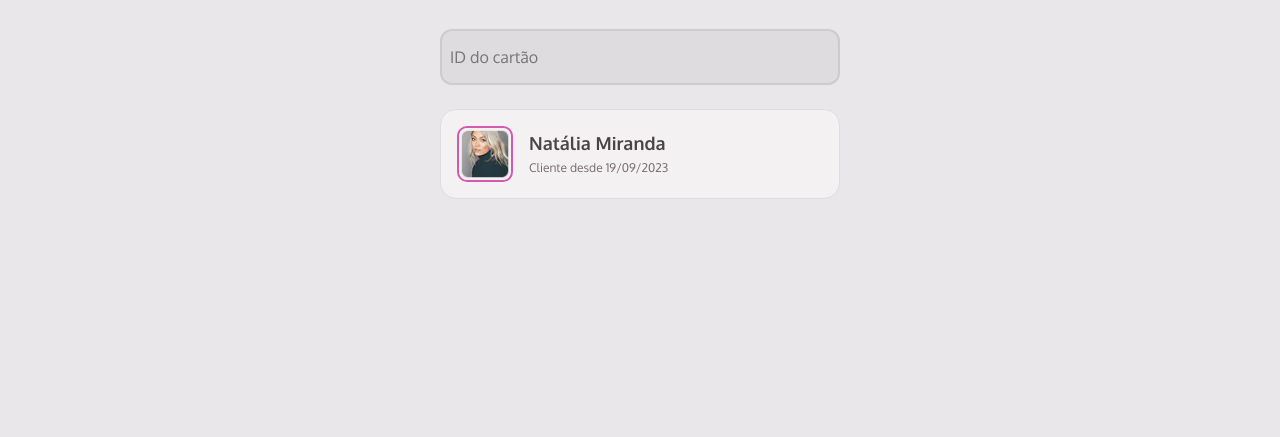
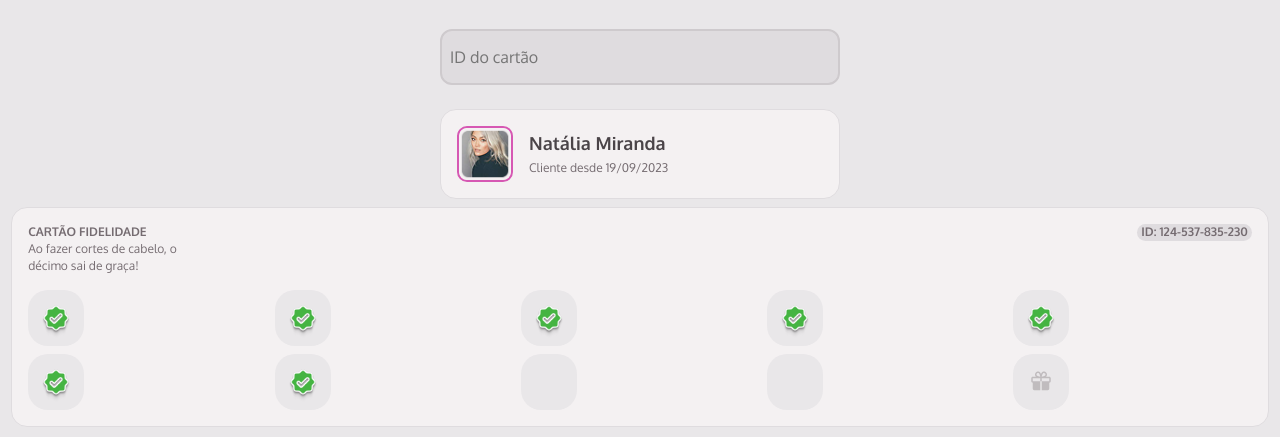
Before and after one commit to fellipesnoww/mba-web-fundamental-member-club, a website built with webpack: page index.html in a window 1280 px wide. Shown: the part 123-560 px from the top of the page. Built offline with nearby package versions, Linux system fonts and the light colour scheme.

Commit message:
feature: started loyalty card

```diff
--- a/index.html
+++ b/index.html
@@ -15,16 +15,59 @@
         <main>
             <input
                 type="text"
-                id="card-id"
+                id="input-search"
+                name="id-search"
+                required
                 placeholder="ID do cartão">
             </input>
-            <div class="customer-card card-container">
+            <div class="card-container customer-card">
                 <img src="src/assets/user-photo.png" alt="Foto de Natália">
                 <div class="customer-info">
                     <h2 id="user-name">Natália Miranda</h2>
                     <span id="client-since">Cliente desde 19/09/2023</span>
                 </div>
             </div>
+            <div class="card-container">
+                <header id="loyalty-card-header">
+                    <div class="main-info">
+                        <span class="title">Cartão fidelidade</span>
+                        <span class="informative">Ao fazer cortes de cabelo, o décimo sai de graça!</span>
+                    </div>
+                    <span class="card-id">ID: 124-537-835-230</span>
+                </header>
+               <div class="stamps">
+                    <div class="stamp">
+                        <img src="src/assets/PinCheck.png" alt="Carimbo">
+                    </div>
+                    <div class="stamp">
+                        <img src="src/assets/PinCheck.png" alt="Carimbo">
+                    </div>
+                    <div class="stamp">
+                        <img src="src/assets/PinCheck.png" alt="Carimbo">
+                    </div>
+                    <div class="stamp">
+                        <img src="src/assets/PinCheck.png" alt="Carimbo">
+                    </div>
+                    <div class="stamp">
+                        <img src="src/assets/PinCheck.png" alt="Carimbo">
+                    </div>
+                    <div class="stamp">
+                        <img src="src/assets/PinCheck.png" alt="Carimbo">
+                    </div>
+                    <div class="stamp">
+                        <img src="src/assets/PinCheck.png" alt="Carimbo">
+                    </div>
+                    <div class="stamp">
+
+                    </div>
+                    <div class="stamp">
+
+                    </div>
+                    <div class="stamp">
+                        <img src="src/assets/icons/gift.svg" alt="presente">
+                    </div>
+               </div>
+            </div>
         </main>
 
 </body>
--- a/src/styles/cards.css
+++ b/src/styles/cards.css
@@ -26,3 +26,74 @@
         object-fit: cover;
     }
 }
+
+#loyalty-card-header {
+    display: flex;
+    justify-content: space-between;
+    align-items: flex-start;
+    width: 100%;
+
+    & .main-info {
+        display: flex;
+        flex-direction: column;
+        align-items: flex-start;
+        justify-content: flex-start;
+        flex-wrap: wrap;
+        width: 10.75rem;
+
+        & span.title {
+            font-size: var(--heading---subtitle--sm);
+            line-height: 1.4;
+            font-weight: var(--fw-bold);
+            color: var(--base---gray-500);
+            text-transform: uppercase;
+        }
+
+        & span.informative {
+            font-size: var(--body---text--xs);
+            line-height: 1.4;
+            font-weight: var(--fw-base);
+            color: var(--base---gray-500);
+        }
+    }
+}
+
+.card-id {
+    font-size: var(--heading---subtitle--sm);
+    line-height: 1.4;
+    font-weight: var(--fw-bold);
+    color: var(--base---gray-500);
+    background-color: var(--base---gray-300);
+    border-radius: 999px;
+    padding-inline: 4px;
+}
+
+.stamps {
+    display: grid;
+    grid-template-columns: auto auto auto auto auto;
+    grid-template-rows: auto auto;
+    gap: 0.5rem;
+    margin-top: 1rem;
+
+    & .stamp {
+        background-color: var(--base---gray-200);
+        border-radius: 1.25rem;
+        width: 3.5rem;
+        height: 3.5rem;
+
+
+        display: flex;
+        align-items: center;
+        justify-content: center;
+
+        & img[src*="Check"] {
+            width: 2.5rem;
+            height: 2.5rem;
+        }
+
+        & img[src*="gift"] {
+            width: 1.5rem;
+            height: 1.5rem;
+        }
+    }
+}
--- a/src/styles/global.css
+++ b/src/styles/global.css
@@ -47,6 +47,7 @@ body {
 
 html {
     font-family: var(--ff-default);
+    overflow-x: hidden;
 }
 
 h1 {
@@ -76,5 +77,5 @@ main {
     align-items: center;
     justify-items: center;
 
-    padding-inline: 0.5rem;
+    padding-inline: 0.7rem;
 }
--- a/src/styles/utils.css
+++ b/src/styles/utils.css
@@ -1,4 +1,5 @@
 .card-container {
+    width: 100%;
     padding: 1rem;
 
     background-color: var(--base---gray-100);
```
Also changed, not shown: src/assets/icons/gift.svg (added).
